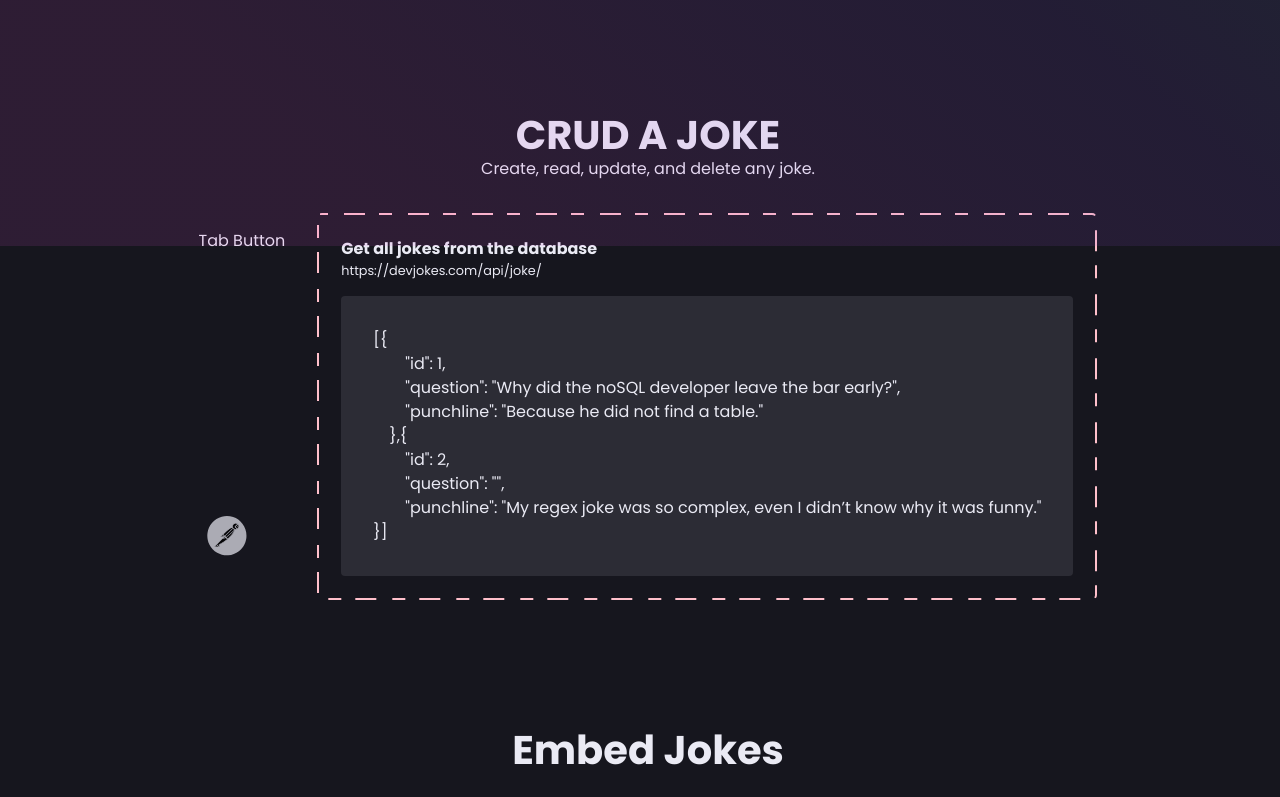
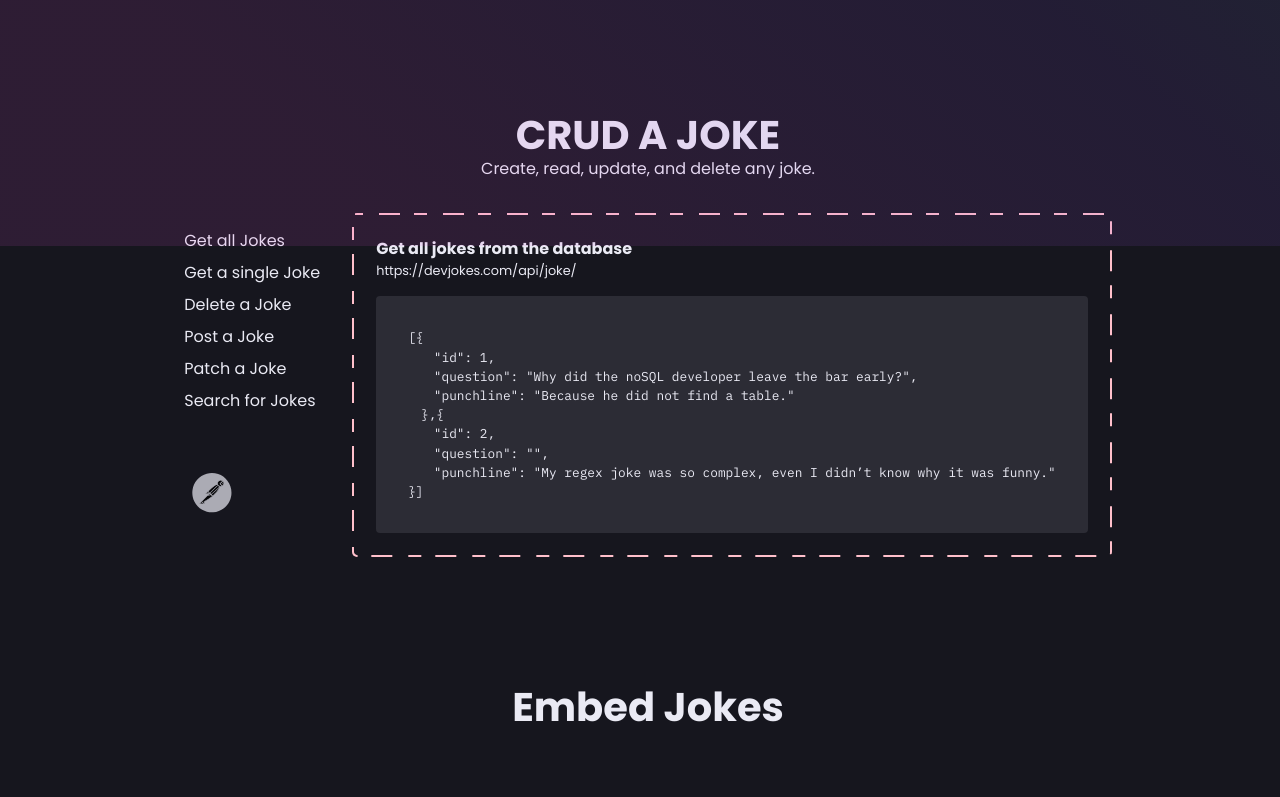
Before and after one commit to alexanderstoehr/Devjokes-API, a React (Vite) app in the folder frontend/devjokes-api/: page / in a window 1280 px wide. Shown: the part 554-1351 px from the top of the page. Built offline with nearby package versions, Linux system fonts and the light colour scheme.

Commit message:
added endpoint navigation

```diff
--- a/frontend/devjokes-api/src/components/Tabs/TabNav.jsx
+++ b/frontend/devjokes-api/src/components/Tabs/TabNav.jsx
@@ -1,10 +1,17 @@
 import {TabNavStyled} from "../../styles/globalStyles.js";
 import TabNavItem from "./TabNavItem.jsx";
+import tabData from "../../common/tabData.js";
 
 export default function TabNav() {
+    const navItems = tabData
+
+
     return (
         <TabNavStyled>
-            <TabNavItem/>
+            <div className="endpoint-items">{navItems.map((item) => (
+                <TabNavItem key={item.id} item={item}/>
+            ))}
+            </div>
             <a href="https://www.postman.com/alstorx/workspace/devjokes-api/folder/23884429-13c08196-b4d8-4869-8743-d04ed42f8fcc"
                className="grower"><img src="/logo-postman.svg" alt="Postman Logo"/></a>
         </TabNavStyled>
--- a/frontend/devjokes-api/src/components/Tabs/TabNavItem.jsx
+++ b/frontend/devjokes-api/src/components/Tabs/TabNavItem.jsx
@@ -1,9 +1,9 @@
 import {TabNavItemStyled} from "../../styles/globalStyles.js";
 
-export default function TabNavItem() {
+export default function TabNavItem({item}) {
     return (
         <TabNavItemStyled>
-            <a>Tab Button</a>
+            <a>{item.title}</a>
         </TabNavItemStyled>
     )
 }
--- a/frontend/devjokes-api/src/index.css
+++ b/frontend/devjokes-api/src/index.css
@@ -1,4 +1,5 @@
 @import url('https://fonts.googleapis.com/css2?family=Poppins:ital,wght@0,100;0,200;0,300;0,400;0,500;0,600;0,700;0,800;0,900;1,100;1,200;1,300;1,400;1,500;1,600;1,700;1,800;1,900&display=swap');
+@import url('https://fonts.googleapis.com/css2?family=IBM+Plex+Mono:ital,wght@0,100;0,200;0,300;0,400;0,500;0,600;0,700;1,100;1,200;1,300;1,400;1,500;1,600;1,700&display=swap');
 
 *,
 *::before,
@@ -40,6 +41,9 @@
     --fontweight-title: 700;
     --fontweight-subtitle: 500;
     --fontweight-card: 600;
+
+    --font-family-code: "IBM Plex Mono", monospace;
+
 
     /*Borders*/
     --border-radius-big: 1rem;
--- a/frontend/devjokes-api/src/styles/globalStyles.js
+++ b/frontend/devjokes-api/src/styles/globalStyles.js
@@ -150,7 +150,6 @@
     display: flex;
     flex-direction: column;
     justify-content: space-between;
-    gap: 1rem;
     padding: 1rem 0 2rem 0;
 
     img {
@@ -162,6 +161,8 @@
 export const TabNavItemStyled = styled.div`
     color: var(--color-font-bright);
     cursor: pointer;
+    padding-bottom: 0.5rem;
+
 `
 
 export const TabContentStyled = styled.div`
@@ -187,6 +188,8 @@
     border-radius: 4px;
     background: #2C2C35;
     padding: 2rem;
+    font-family: var(--font-family-code);
+    font-size: 0.8rem;
 
 
 `
```
Also changed, not shown: 1 other file (tests, documents, lock files or other folders).
